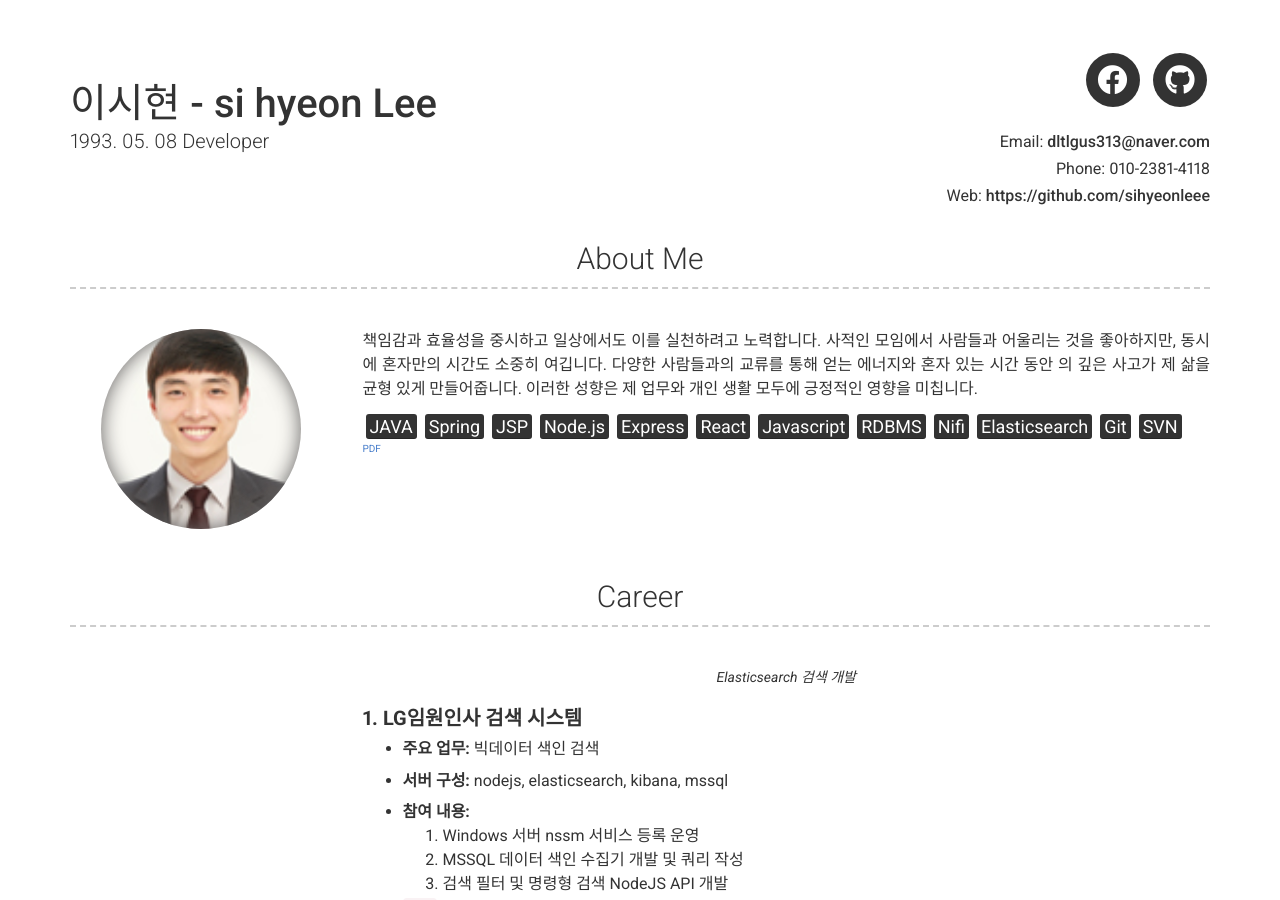
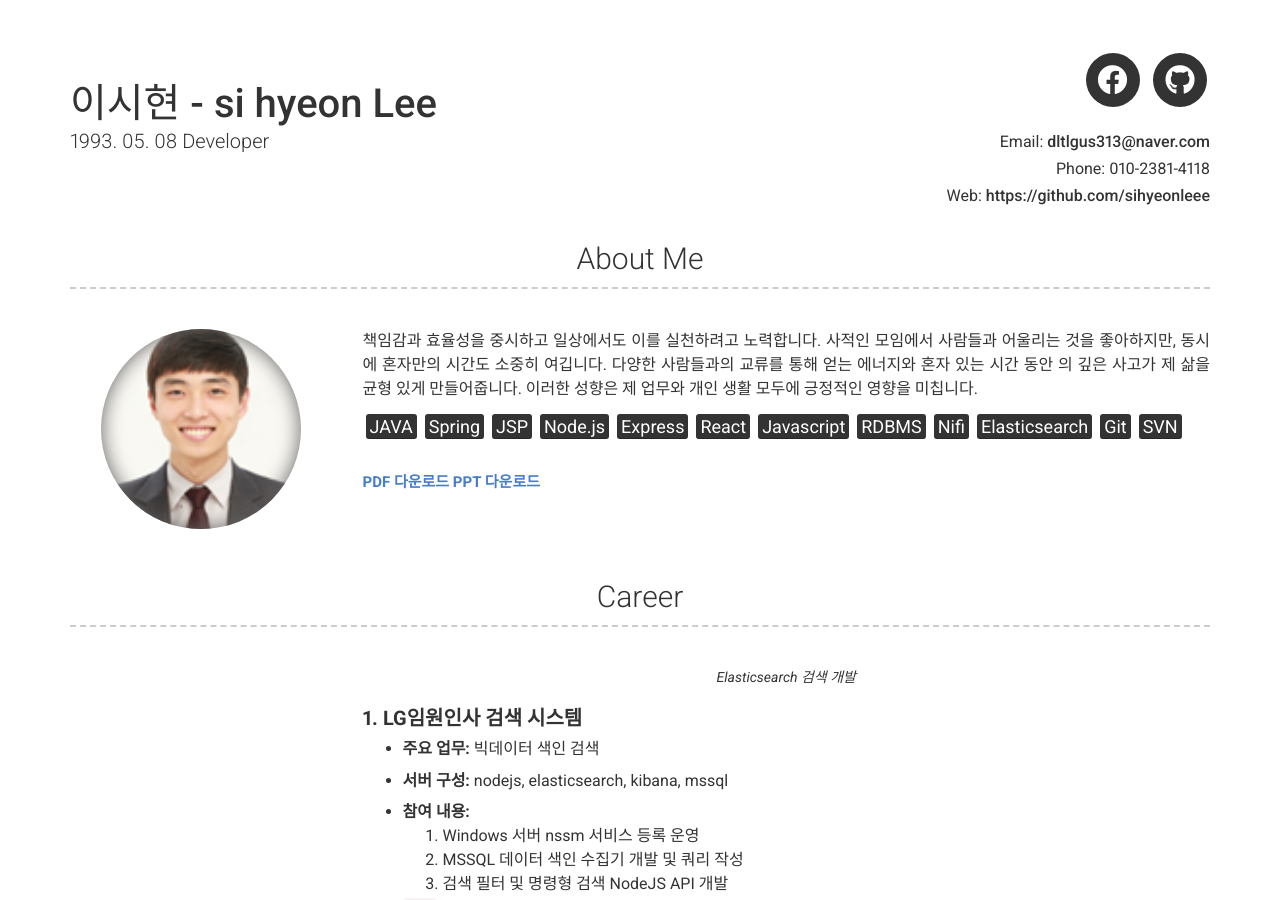
Before and after one commit to sihyeonleee/sihyeonleee.github.io, a Jekyll site: the page built from index.md, in a window 1280 px wide and 900 px high. Built offline with Jekyll 4.4.1, drawn with Linux system fonts in a browser that asks for light colours; nearby versions of some CDN libraries.

Commit message:
no message

```diff
--- a/_config.yml
+++ b/_config.yml
@@ -72,8 +72,11 @@ about_content: | # this will include new lines to allow paragraphs
       <mark style="margin-left:3px;">Git</mark>
       <mark style="margin-left:3px;">SVN</mark>
     </div>
-    <div>
-      <a href="images/sihyeonleee_github.pdf" download="sihyeonlee">PDF</a>
+
+
+    <div style="margin-top: 30px; font-size: 1.5em; font-weight: 900;">
+      <a href="images/sihyeonleee_github.pdf" download="sihyeonlee">PDF 다운로드</a>
+      <a href="images/sihyeonleee_github.pptx" download="sihyeonlee">PPT 다운로드</a>
     </div>
 content:
   - title: Career
```
